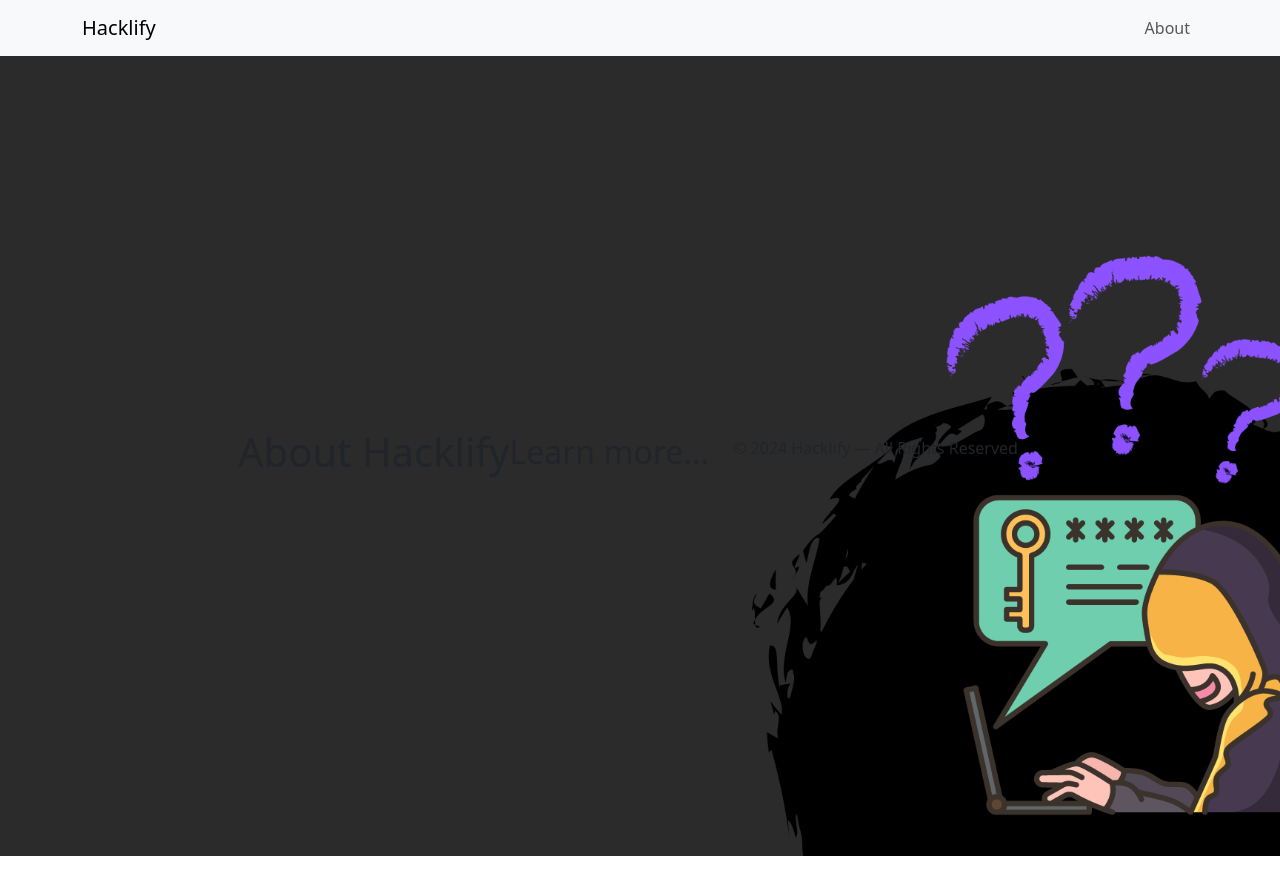
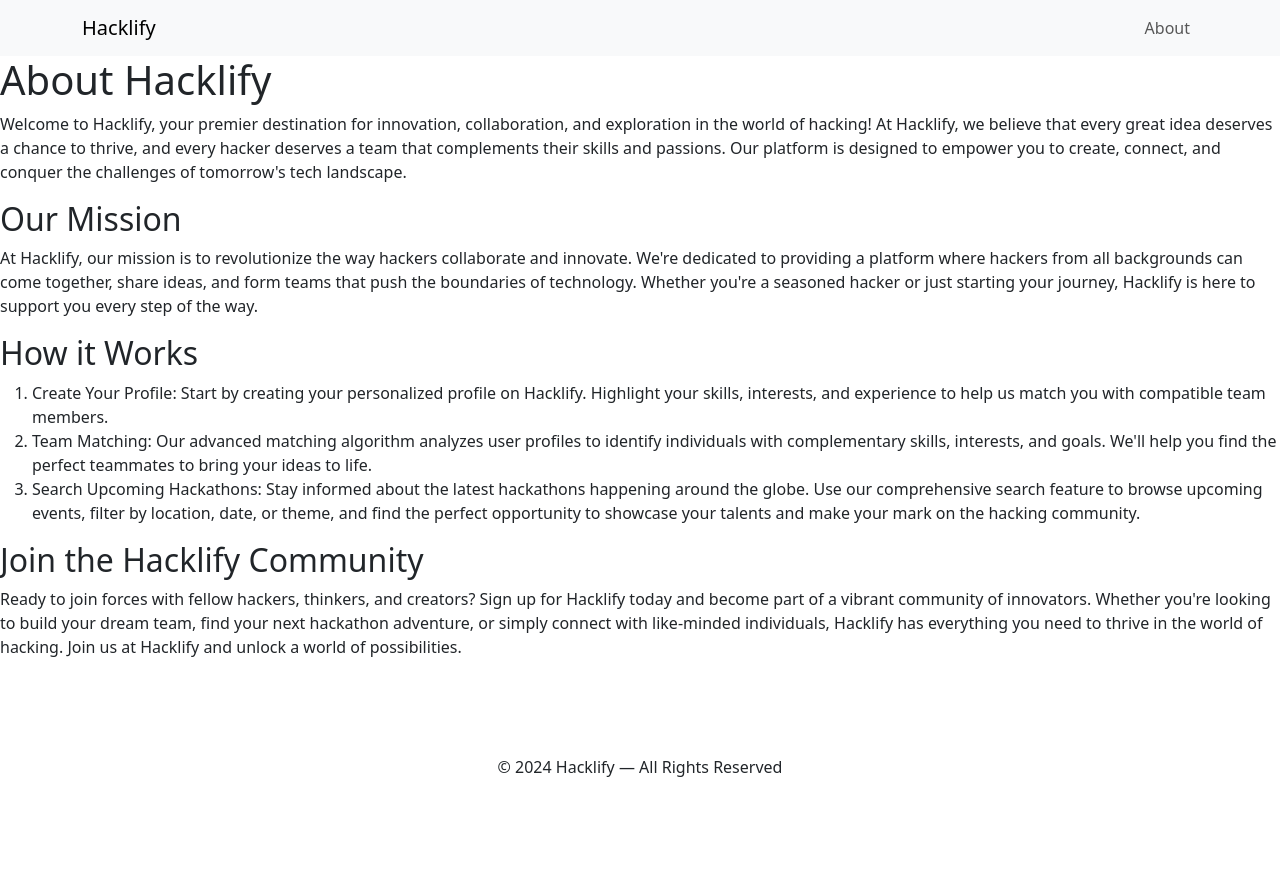
Before and after one commit to talhanaseers/Hacklify-Uncommon-Hacks, a React (Create React App) app: page /about in a window 1280 px wide. Before the commit the page ends 856 px from the top, so only its background shows below. Built offline with nearby package versions, Linux system fonts and the light colour scheme; no server answers; what aws-amplify would draw is missing.

Commit message:
Update About.js
adding content/styling

```diff
--- a/src/Components/Pages/About.js
+++ b/src/Components/Pages/About.js
@@ -1,20 +1,38 @@
 import SiteHomeNav from '../Common/SiteHomeNav';
 import SiteFooter from '../Common/SiteFooter';
 import '../../App.css';
-
 import React from 'react';
-
 
 export default function Profile() {
   return (
-        <div>
-            <SiteHomeNav />
-          <div className='app-container'>
+    <div>
+      <SiteHomeNav />
+      <div className='app-about-container'>
+        <h1 className='h1about'>About Hacklify</h1>
 
-            <h1>About Hacklify</h1>
-            <h2>Learn more...</h2>
-            <SiteFooter />
+        <div className="about-content">
+          <p>
+            Welcome to Hacklify, your premier destination for innovation, collaboration, and exploration in the world of hacking! At Hacklify, we believe that every great idea deserves a chance to thrive, and every hacker deserves a team that complements their skills and passions. Our platform is designed to empower you to create, connect, and conquer the challenges of tomorrow's tech landscape.
+          </p>
+          <div>
+            <h2>Our Mission</h2>
+            <p>
+              At Hacklify, our mission is to revolutionize the way hackers collaborate and innovate. We're dedicated to providing a platform where hackers from all backgrounds can come together, share ideas, and form teams that push the boundaries of technology. Whether you're a seasoned hacker or just starting your journey, Hacklify is here to support you every step of the way.
+            </p>
+            <h2>How it Works</h2>
+            <ol>
+              <li>Create Your Profile: Start by creating your personalized profile on Hacklify. Highlight your skills, interests, and experience to help us match you with compatible team members.</li>
+              <li>Team Matching: Our advanced matching algorithm analyzes user profiles to identify individuals with complementary skills, interests, and goals. We'll help you find the perfect teammates to bring your ideas to life.</li>
+              <li>Search Upcoming Hackathons: Stay informed about the latest hackathons happening around the globe. Use our comprehensive search feature to browse upcoming events, filter by location, date, or theme, and find the perfect opportunity to showcase your talents and make your mark on the hacking community.</li>
+            </ol>
+            <h2>Join the Hacklify Community</h2>
+            <p>
+              Ready to join forces with fellow hackers, thinkers, and creators? Sign up for Hacklify today and become part of a vibrant community of innovators. Whether you're looking to build your dream team, find your next hackathon adventure, or simply connect with like-minded individuals, Hacklify has everything you need to thrive in the world of hacking. Join us at Hacklify and unlock a world of possibilities.
+            </p>
           </div>
         </div>
+      </div>
+      <SiteFooter />
+    </div>
   );
 }
```
